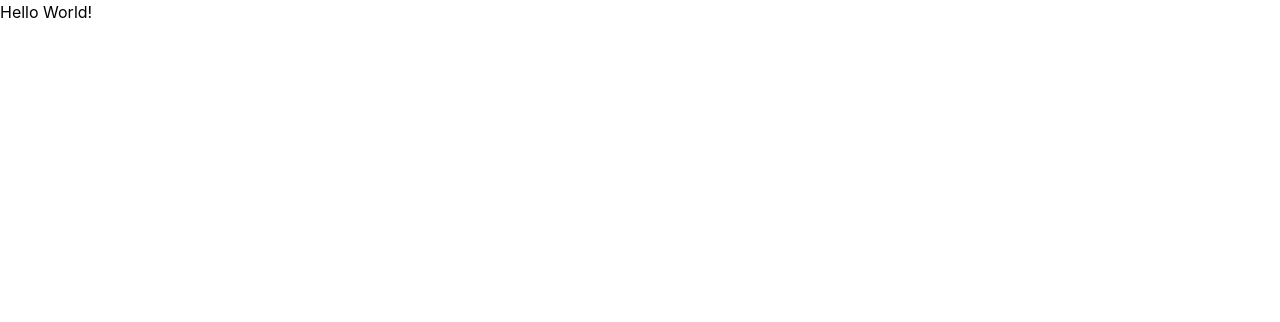
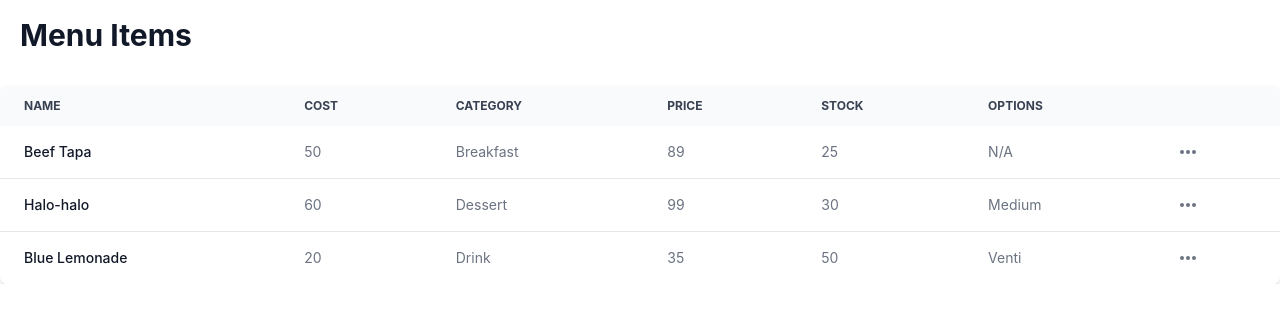
Before and after one commit to bellkimkeith/menu-items-app, a React (Create React App) app: page / in a window 1280 px wide. Shown: the top 322 px of the page. Built offline with nearby package versions, Linux system fonts and the light colour scheme.

Commit message:
Installed styling libraries for initial list design
Created initial menu items list design with floatbite components that uses tailwind. Also made initial refactoring of components and small UIs.

```diff
--- a/package.json
+++ b/package.json
@@ -6,6 +6,8 @@
     "@testing-library/jest-dom": "^5.17.0",
     "@testing-library/react": "^13.4.0",
     "@testing-library/user-event": "^13.5.0",
+    "flowbite": "^2.3.0",
+    "flowbite-react": "^0.7.2",
     "react": "^18.2.0",
     "react-dom": "^18.2.0",
     "react-scripts": "5.0.1",
@@ -36,6 +38,8 @@
     ]
   },
   "devDependencies": {
+    "autoprefixer": "^10.4.17",
+    "postcss": "^8.4.35",
     "tailwindcss": "^3.4.1"
   }
 }
--- a/src/App.js
+++ b/src/App.js
@@ -1,5 +1,7 @@
+import MenuTable from "./components/menu/menu-table";
+
 function App() {
-  return <h1>Hello World!</h1>;
+  return <MenuTable />;
 }
 
 export default App;
--- /dev/null
+++ b/src/components/menu/menu-header.js
@@ -0,0 +1,19 @@
+import { Table } from "flowbite-react";
+
+function MenuHeader() {
+  return (
+    <Table.Head>
+      <Table.HeadCell>Name</Table.HeadCell>
+      <Table.HeadCell>Cost</Table.HeadCell>
+      <Table.HeadCell>Category</Table.HeadCell>
+      <Table.HeadCell>Price</Table.HeadCell>
+      <Table.HeadCell>Stock</Table.HeadCell>
+      <Table.HeadCell>Options</Table.HeadCell>
+      <Table.HeadCell>
+        <span className="sr-only">Edit</span>
+      </Table.HeadCell>
+    </Table.Head>
+  );
+}
+
+export default MenuHeader;
--- /dev/null
+++ b/src/components/menu/menu-list.js
@@ -0,0 +1,52 @@
+"use client";
+
+import { Table } from "flowbite-react";
+import ItemDropdown from "../ui/item-dropdown";
+
+function MenuList() {
+  return (
+    <Table.Body className="divide-y">
+      <Table.Row className="bg-white dark:border-gray-700 dark:bg-gray-800">
+        <Table.Cell className="whitespace-nowrap font-medium text-gray-900 dark:text-white">
+          Beef Tapa
+        </Table.Cell>
+        <Table.Cell>50</Table.Cell>
+        <Table.Cell>Breakfast</Table.Cell>
+        <Table.Cell>89</Table.Cell>
+        <Table.Cell>25</Table.Cell>
+        <Table.Cell>N/A</Table.Cell>
+        <Table.Cell>
+          <ItemDropdown />
+        </Table.Cell>
+      </Table.Row>
+      <Table.Row className="bg-white dark:border-gray-700 dark:bg-gray-800">
+        <Table.Cell className="whitespace-nowrap font-medium text-gray-900 dark:text-white">
+          Halo-halo
+        </Table.Cell>
+        <Table.Cell>60</Table.Cell>
+        <Table.Cell>Dessert</Table.Cell>
+        <Table.Cell>99</Table.Cell>
+        <Table.Cell>30</Table.Cell>
+        <Table.Cell>Medium</Table.Cell>
+        <Table.Cell>
+          <ItemDropdown />
+        </Table.Cell>
+      </Table.Row>
+      <Table.Row className="bg-white dark:border-gray-700 dark:bg-gray-800">
+        <Table.Cell className="whitespace-nowrap font-medium text-gray-900 dark:text-white">
+          Blue Lemonade
+        </Table.Cell>
+        <Table.Cell>20</Table.Cell>
+        <Table.Cell>Drink</Table.Cell>
+        <Table.Cell>35</Table.Cell>
+        <Table.Cell>50</Table.Cell>
+        <Table.Cell>Venti</Table.Cell>
+        <Table.Cell>
+          <ItemDropdown />
+        </Table.Cell>
+      </Table.Row>
+    </Table.Body>
+  );
+}
+
+export default MenuList;
--- /dev/null
+++ b/src/components/menu/menu-table.js
@@ -0,0 +1,26 @@
+"use client";
+
+import { Button, Card, Table } from "flowbite-react";
+import MenuList from "./menu-list";
+import MenuHeader from "./menu-header";
+
+function MenuTable() {
+  return (
+    <div className="overflow-x-auto">
+      <div className="mb-4 flex items-center justify-between p-5">
+        <h5 className="font-bold leading-none text-gray-900 dark:text-white text-3xl">
+          Menu Items
+        </h5>
+        <div className="font-bold leading-none text-gray-900 dark:text-white text-3xl">
+          <></>
+        </div>
+      </div>
+      <Table hoverable>
+        <MenuHeader />
+        <MenuList />
+      </Table>
+    </div>
+  );
+}
+
+export default MenuTable;
--- /dev/null
+++ b/src/components/ui/item-dropdown.js
@@ -0,0 +1,30 @@
+"use client";
+
+import { Dropdown } from "flowbite-react";
+import { HiEye, HiPencil, HiTrash } from "react-icons/hi";
+
+function ItemDropdown() {
+  return (
+    <Dropdown
+      label=""
+      dismissOnClick={true}
+      renderTrigger={() => (
+        <svg
+          class="w-5 h-5 hover:text-black"
+          aria-hidden="true"
+          fill="currentColor"
+          viewbox="0 0 20 20"
+          xmlns="http://www.w3.org/2000/svg"
+        >
+          <path d="M6 10a2 2 0 11-4 0 2 2 0 014 0zM12 10a2 2 0 11-4 0 2 2 0 014 0zM16 12a2 2 0 100-4 2 2 0 000 4z" />
+        </svg>
+      )}
+    >
+      <Dropdown.Item icon={HiPencil}>Edit</Dropdown.Item>
+      <Dropdown.Item icon={HiEye}>View</Dropdown.Item>
+      <Dropdown.Item icon={HiTrash}>Delete</Dropdown.Item>
+    </Dropdown>
+  );
+}
+
+export default ItemDropdown;
--- a/tailwind.config.js
+++ b/tailwind.config.js
@@ -1,8 +1,64 @@
 /** @type {import('tailwindcss').Config} */
 module.exports = {
-  content: ["./src/**/*.{js,jsx,ts,tsx}"],
+  content: [
+    "./src/**/*.{js,jsx,ts,tsx}",
+    "node_modules/flowbite-react/lib/esm/**/*.js",
+  ],
+  darkMode: "class",
   theme: {
-    extend: {},
+    extend: {
+      colors: {
+        primary: {
+          50: "#f0fdf4",
+          100: "#dcfce7",
+          200: "#bbf7d0",
+          300: "#86efac",
+          400: "#4ade80",
+          500: "#22c55e",
+          600: "#16a34a",
+          700: "#15803d",
+          800: "#166534",
+          900: "#14532d",
+          950: "#052e16",
+        },
+      },
+    },
+    fontFamily: {
+      body: [
+        "Roboto",
+        "ui-sans-serif",
+        "system-ui",
+        "-apple-system",
+        "system-ui",
+        "Segoe UI",
+        "Roboto",
+        "Helvetica Neue",
+        "Arial",
+        "Noto Sans",
+        "sans-serif",
+        "Apple Color Emoji",
+        "Segoe UI Emoji",
+        "Segoe UI Symbol",
+        "Noto Color Emoji",
+      ],
+      sans: [
+        "Roboto",
+        "ui-sans-serif",
+        "system-ui",
+        "-apple-system",
+        "system-ui",
+        "Segoe UI",
+        "Roboto",
+        "Helvetica Neue",
+        "Arial",
+        "Noto Sans",
+        "sans-serif",
+        "Apple Color Emoji",
+        "Segoe UI Emoji",
+        "Segoe UI Symbol",
+        "Noto Color Emoji",
+      ],
+    },
   },
-  plugins: [],
+  plugins: [require("flowbite/plugin")],
 };
```
Also changed, not shown: 1 other file (tests, documents, lock files or other folders).
